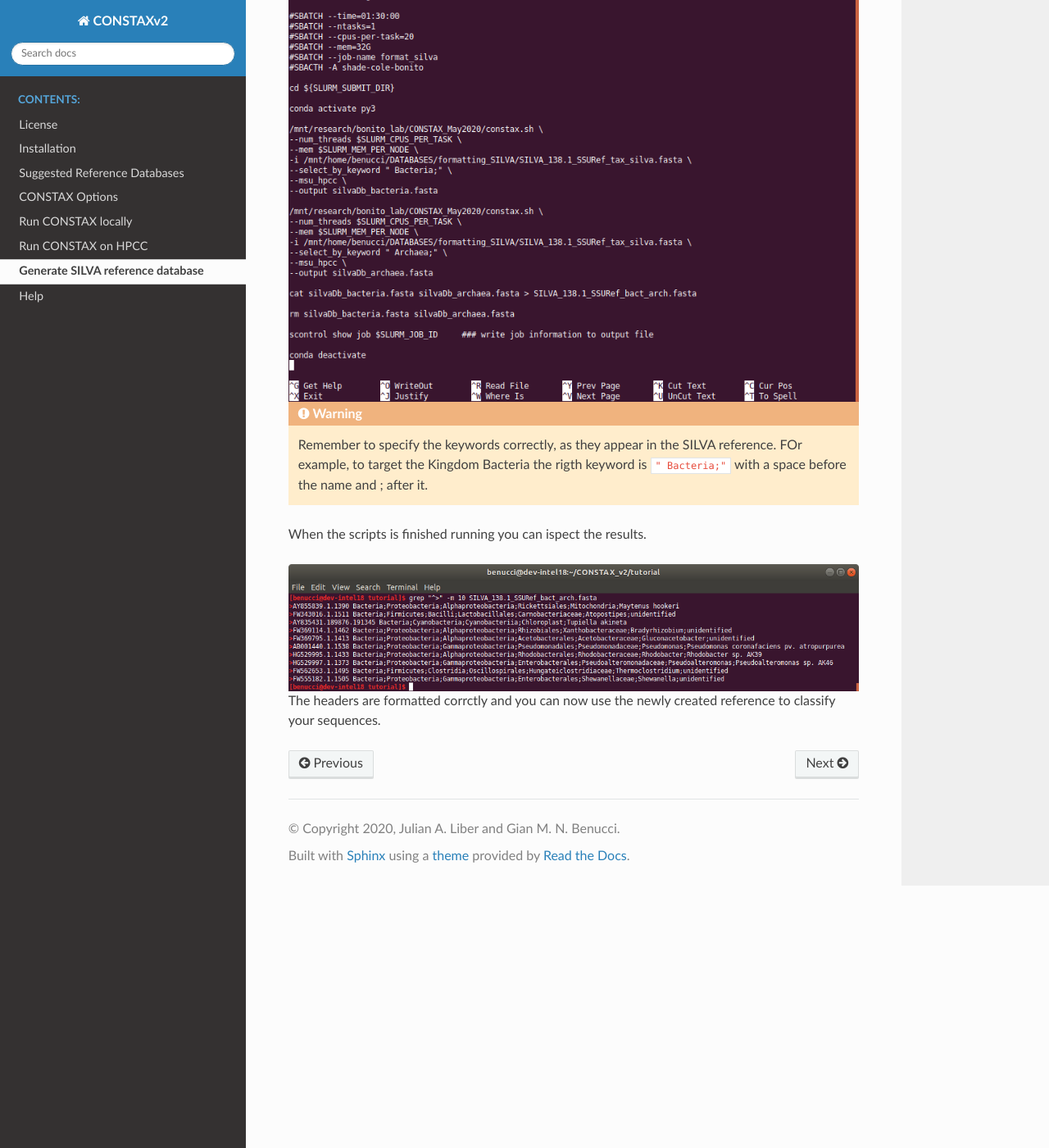
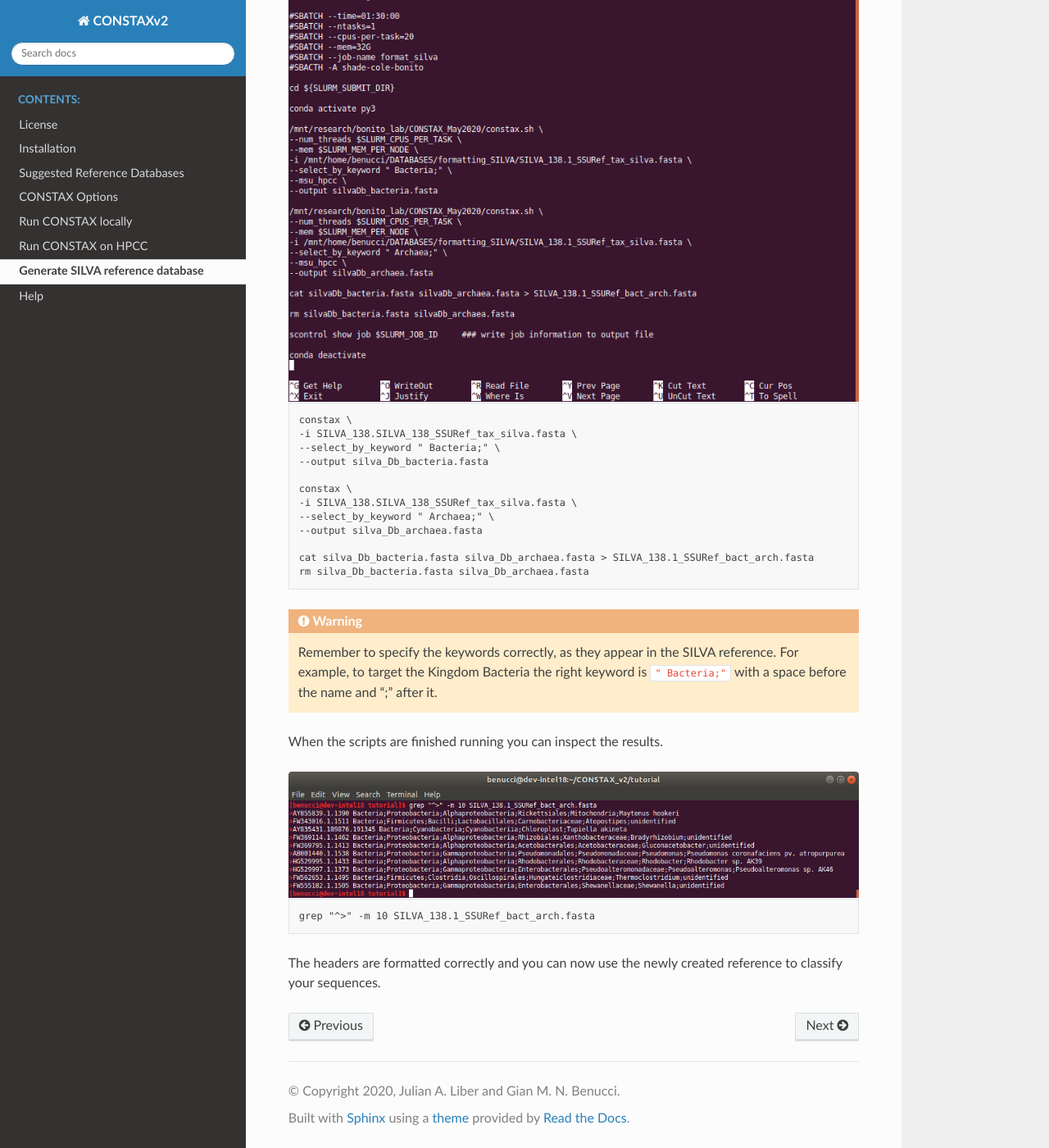
Before and after one commit to liberjul/CONSTAXv2, a Sphinx documentation site: the page built from docs/source/tutorial3.rst, in a window 1280 px wide and 1400 px high, scrolled down 510 px. Shown: the whole window at 82% size. Built offline with Sphinx 7.4.7 and the Read the Docs theme 2.0.0, drawn with Linux system fonts in a browser that asks for light colours; some of the changed text lies outside the part shown.

Commit message:
Documentation fixes, added code blocks.

```diff
--- a/docs/source/tutorial3.rst
+++ b/docs/source/tutorial3.rst
@@ -7,7 +7,7 @@ from the SILVA database that contains Bacteria and Archaea sequences.
 First thig to do is to download the SILVA reference database here.
 
 Then, the best way is to create a script (it can be and ``.sh`` file or a ``.sb`` file depending
-if you are running CONSTAX locally or on the MSU hpcc) that generates the Bacteria and the Arachaea
+if you are running CONSTAX locally or on the MSU hpcc) that generates the Bacteria and the Archaea
 ``fasta`` files and directly concatenate them together.
 
 This is how the content of the ``.sh`` file should look like
@@ -15,14 +15,34 @@ This is how the content of the ``.sh`` file should look like
 .. image:: images/format_silva.png
    :align: center
 
+.. code-block:: language
+
+   constax \
+   -i SILVA_138.SILVA_138_SSURef_tax_silva.fasta \
+   --select_by_keyword " Bacteria;" \
+   --output silva_Db_bacteria.fasta
+
+   constax \
+   -i SILVA_138.SILVA_138_SSURef_tax_silva.fasta \
+   --select_by_keyword " Archaea;" \
+   --output silva_Db_archaea.fasta
+
+   cat silva_Db_bacteria.fasta silva_Db_archaea.fasta > SILVA_138.1_SSURef_bact_arch.fasta
+   rm silva_Db_bacteria.fasta silva_Db_archaea.fasta
+
+
 .. warning::
     Remember to specify the keywords correctly, as they appear in the SILVA reference.
-    FOr example, to target the Kingdom Bacteria the rigth keyword is ``" Bacteria;"``
-    with a space before the name and ; after it.
+    For example, to target the Kingdom Bacteria the right keyword is ``" Bacteria;"``
+    with a space before the name and ";" after it.
 
-When the scripts is finished running you can ispect the results.
+When the scripts are finished running you can inspect the results.
 
 .. image:: images/SILVA.png
    :align: center
 
-The headers are formatted corrctly and you can now use the newly created reference to classify your sequences.
+.. code-block:: language
+
+   grep "^>" -m 10 SILVA_138.1_SSURef_bact_arch.fasta
+
+The headers are formatted correctly and you can now use the newly created reference to classify your sequences.
```
Also changed, not shown: docs/source/tutorial1.rst (+7 -8 lines), docs/source/tutorial2.rst (+4 -4 lines).
